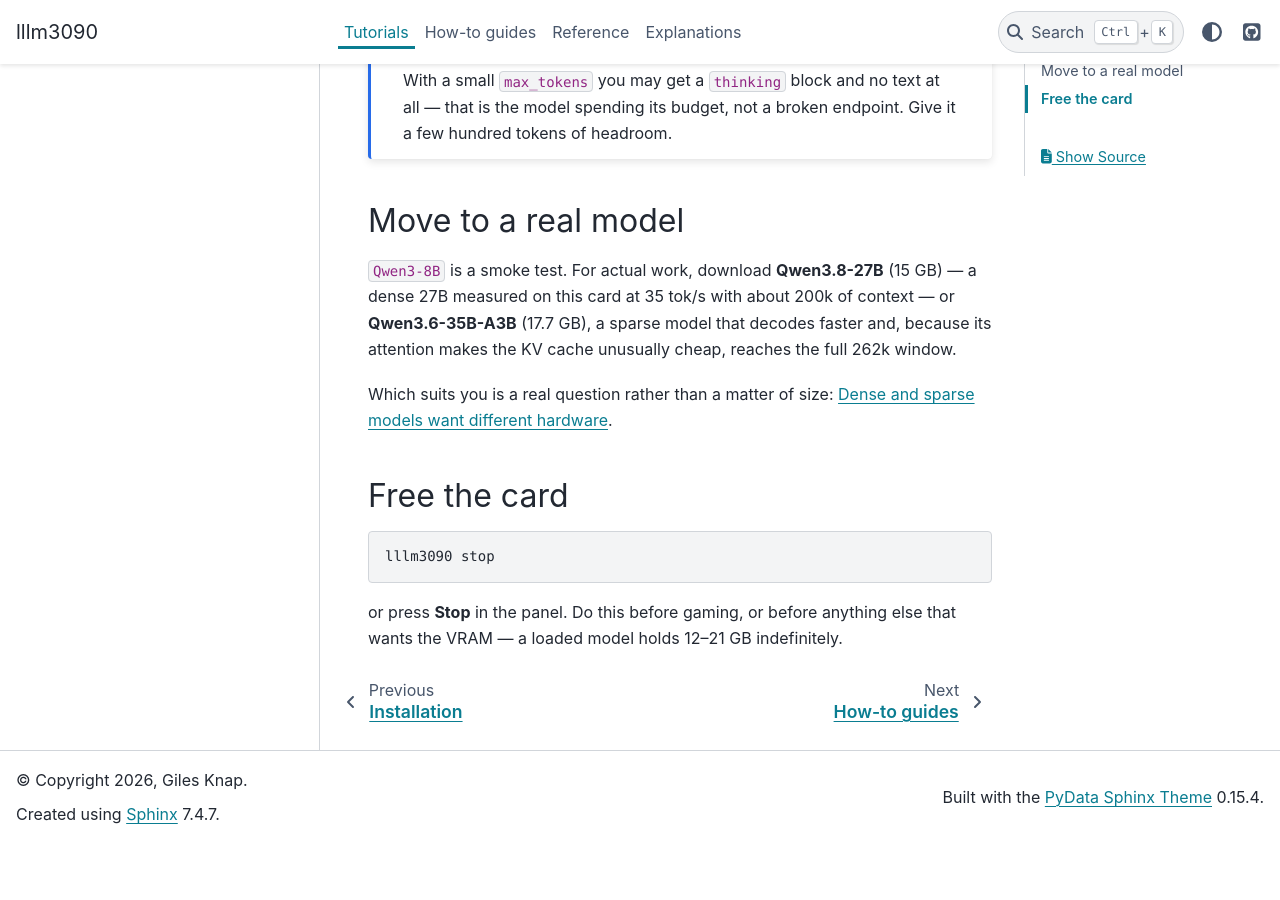
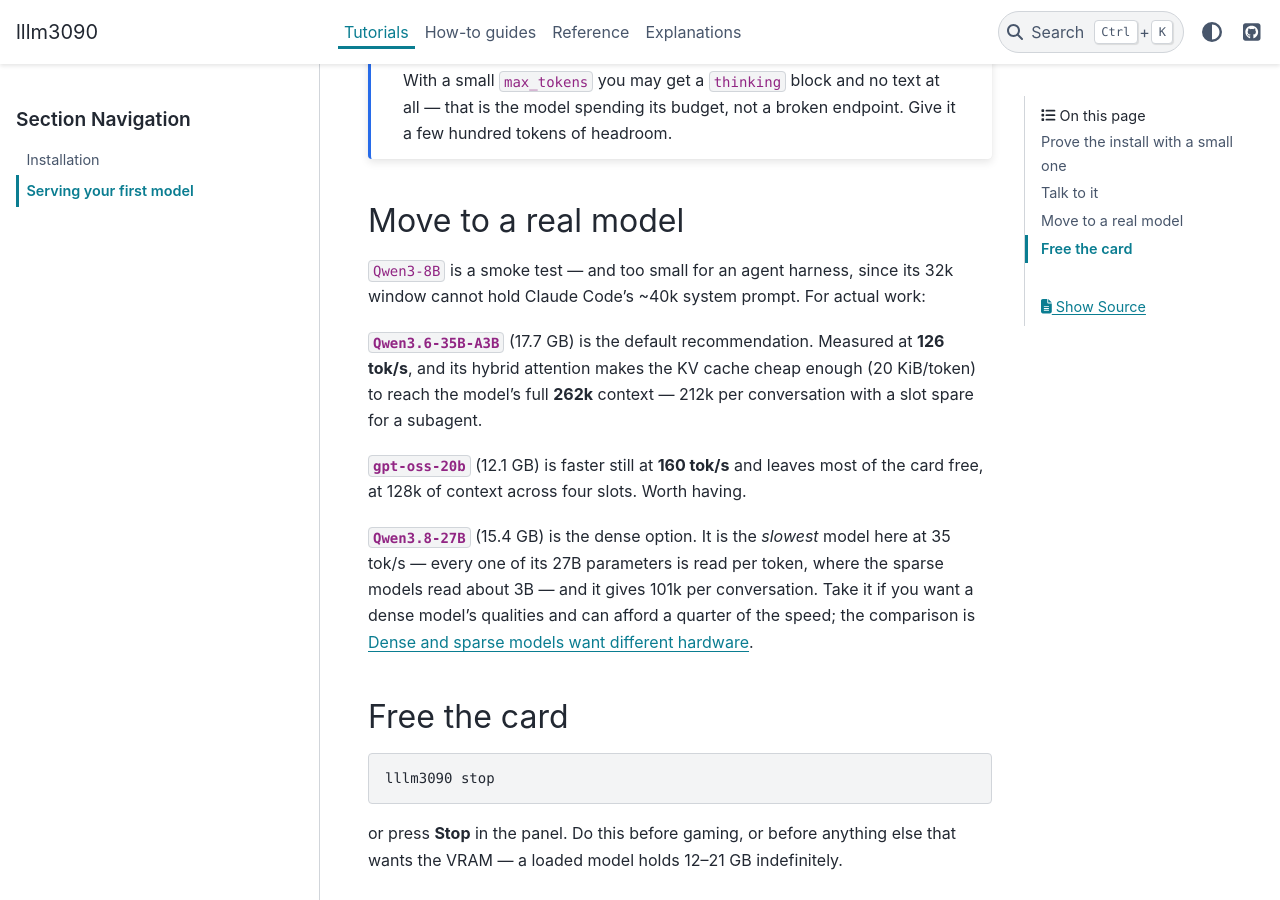
Before and after one commit to gilesknap/lllm3090, a Sphinx documentation site: the page built from docs/tutorials/first-model.md, in a window 1280 px wide and 900 px high, scrolled down 985 px. Built offline with Sphinx 7.4.7 and the PyData theme 0.15.4, drawn with Linux system fonts in a browser that asks for light colours; the version number could not be read and is left out; before the commit the page ends 1828 px from its top, so only the background shows below that.

Commit message:
Recommend Qwen3.6-35B-A3B rather than the slowest model in the catalogue
The docs pointed at Qwen3.8-27B as the model to settle on. That advice predates
any measurement, and once every entry was measured it turned out to be the
slowest thing here: 35 tok/s against 126 for Qwen3.6-35B-A3B, which also gives
212k per conversation against 101k.

Flipped in the five places that said it -- README, the first-model tutorial, the
Claude Code how-to, the `recommended` tag in models.yaml, and the message setup
prints last -- and the 27B is now described as what it is: the dense option,
slower because it reads all 27B parameters per token where the sparse models
read about 3B, worth taking for a dense model's qualities if you can afford a
quarter of the speed.

Adds a test so this cannot drift again: exactly one model may carry the
recommended tag, it must be measured, fit, and hold an agent harness's system
prompt, and no other model may be faster with at least as much context without
the reason being written down.

Closes #1

```diff
--- a/docs/tutorials/first-model.md
+++ b/docs/tutorials/first-model.md
@@ -44,13 +44,22 @@
 
 ## Move to a real model
 
-`Qwen3-8B` is a smoke test. For actual work, download **Qwen3.8-27B** (15 GB) —
-a dense 27B measured on this card at 35 tok/s with about 200k of context — or
-**Qwen3.6-35B-A3B** (17.7 GB), a sparse model that decodes faster and, because
-its attention makes the KV cache unusually cheap, reaches the full 262k window.
+`Qwen3-8B` is a smoke test — and too small for an agent harness, since its 32k
+window cannot hold Claude Code's ~40k system prompt. For actual work:
 
-Which suits you is a real question rather than a matter of size:
-[](../explanations/dense-vs-moe.md).
+**`Qwen3.6-35B-A3B`** (17.7 GB) is the default recommendation. Measured at
+**126 tok/s**, and its hybrid attention makes the KV cache cheap enough
+(20 KiB/token) to reach the model's full **262k** context — 212k per
+conversation with a slot spare for a subagent.
+
+**`gpt-oss-20b`** (12.1 GB) is faster still at **160 tok/s** and leaves most of
+the card free, at 128k of context across four slots. Worth having.
+
+**`Qwen3.8-27B`** (15.4 GB) is the dense option. It is the *slowest* model here
+at 35 tok/s — every one of its 27B parameters is read per token, where the
+sparse models read about 3B — and it gives 101k per conversation. Take it if
+you want a dense model's qualities and can afford a quarter of the speed; the
+comparison is [](../explanations/dense-vs-moe.md).
 
 ## Free the card
 
```
Also changed, not shown: README.md (+3 -2 lines), docs/how-to/claude-code.md (+1 -1 lines), src/lllm3090/data/models.yaml (+11 -8 lines), 2 other files.
